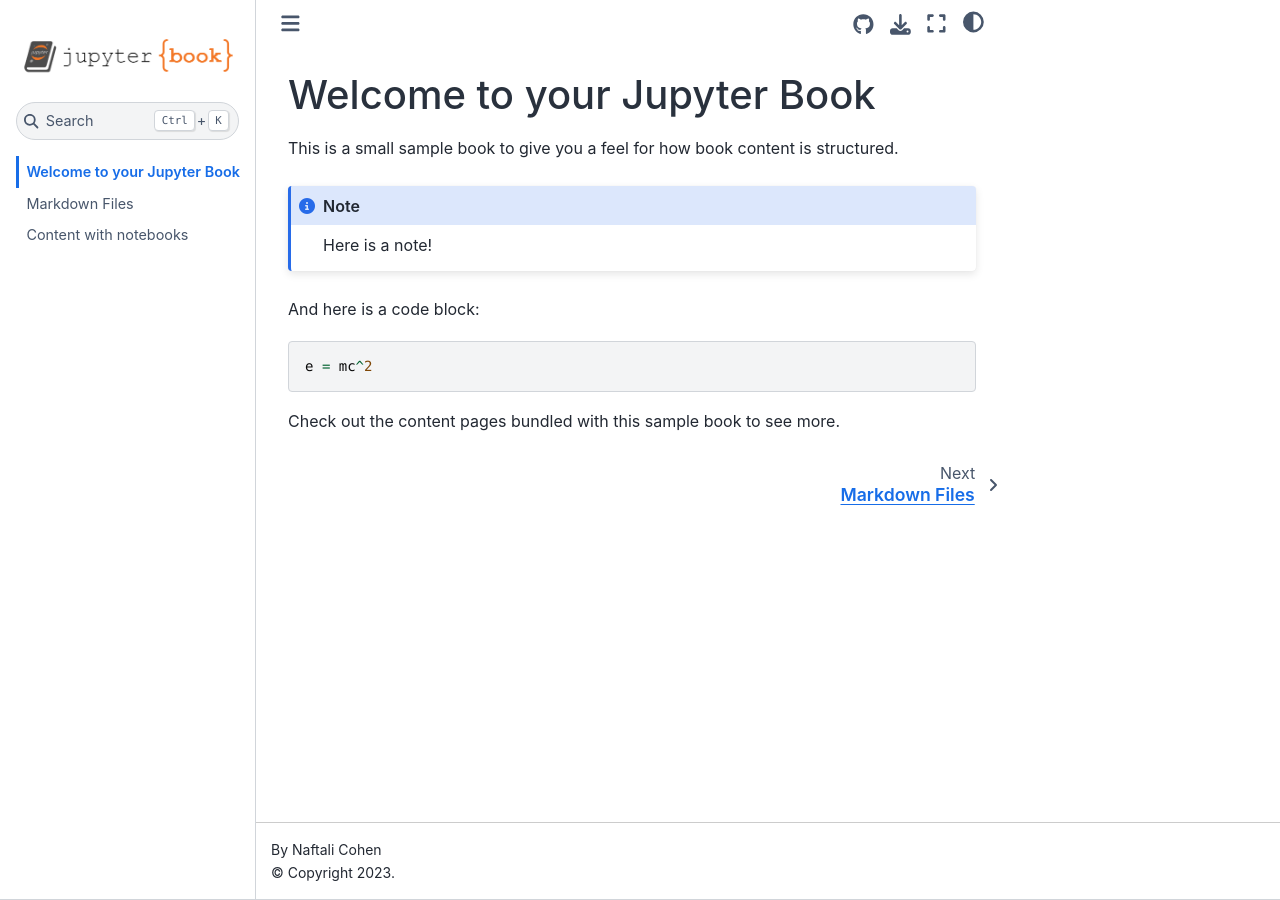
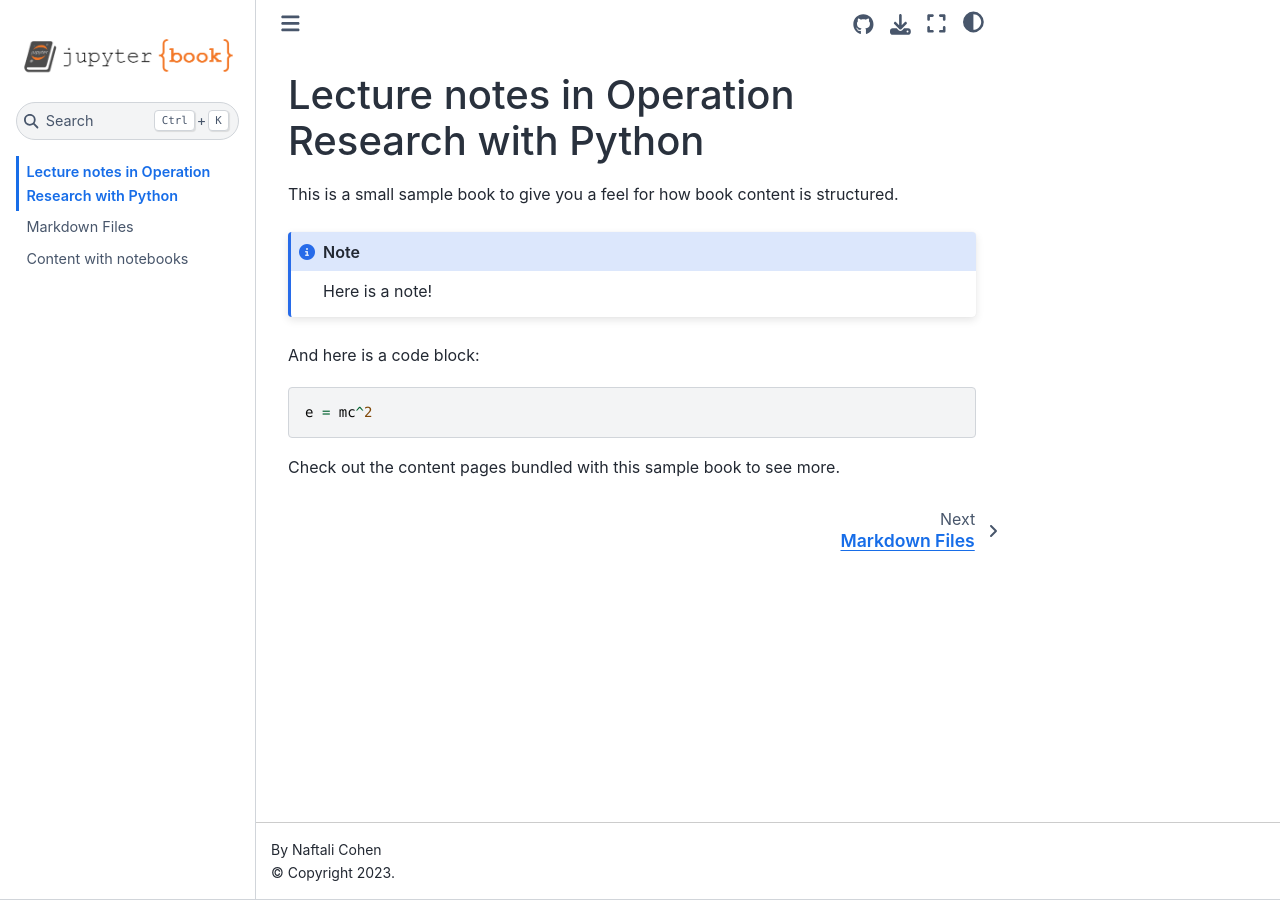
Before and after one commit to naftalic/ORinPython, a Jupyter Book: the page built from intro.md, in a window 1280 px wide. Built offline with Jupyter Book 1.0.4 settings and Sphinx 7.4.7 and the Sphinx Book theme 1.1.4, drawn with Linux system fonts in a browser that asks for light colours.

Commit message:
adding files

```diff
--- a/intro.md
+++ b/intro.md
@@ -1,4 +1,4 @@
-# Welcome to your Jupyter Book
+# Lecture notes in Operation Research with Python
 
 This is a small sample book to give you a feel for how book content is
 structured.
```
